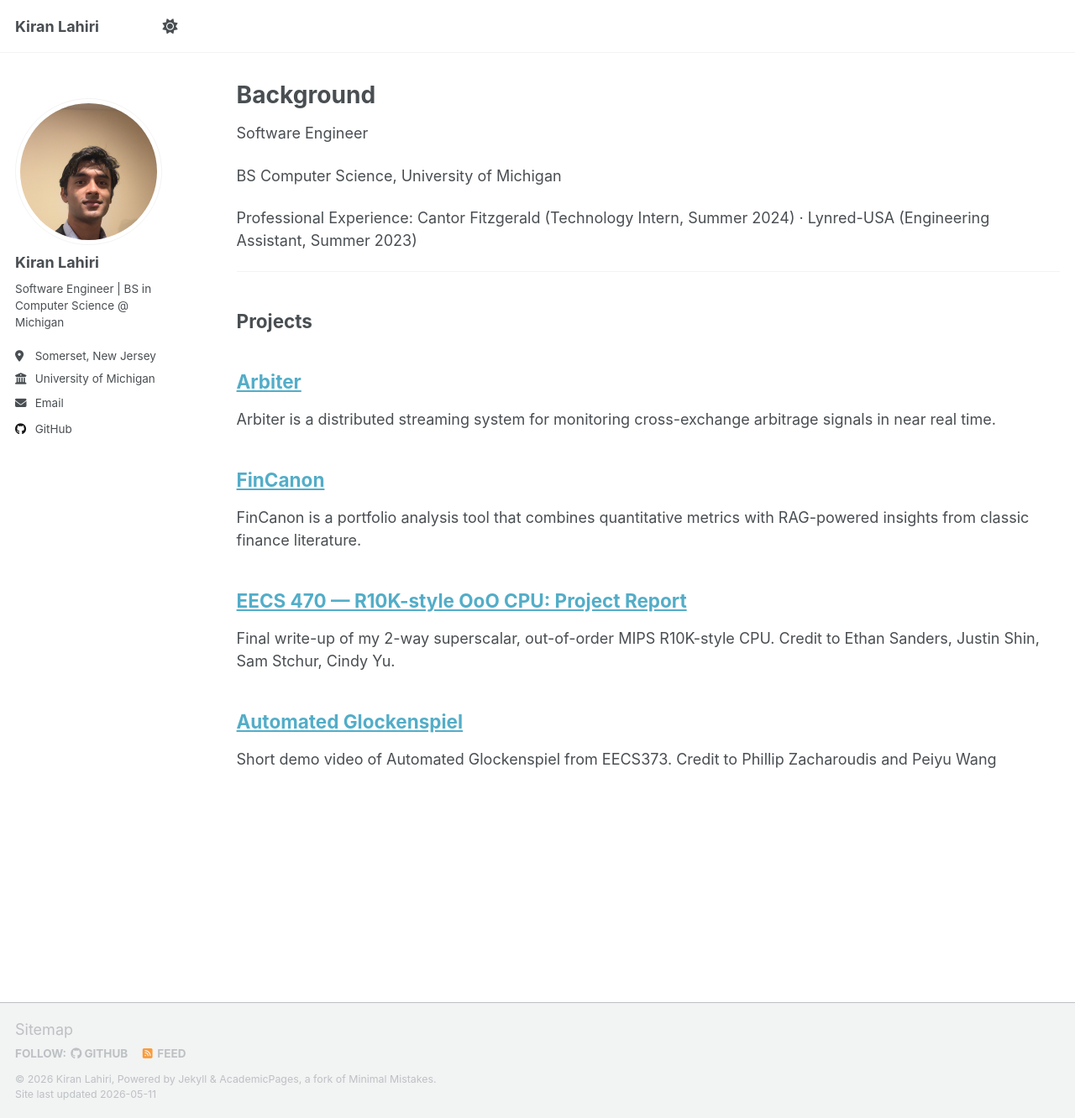
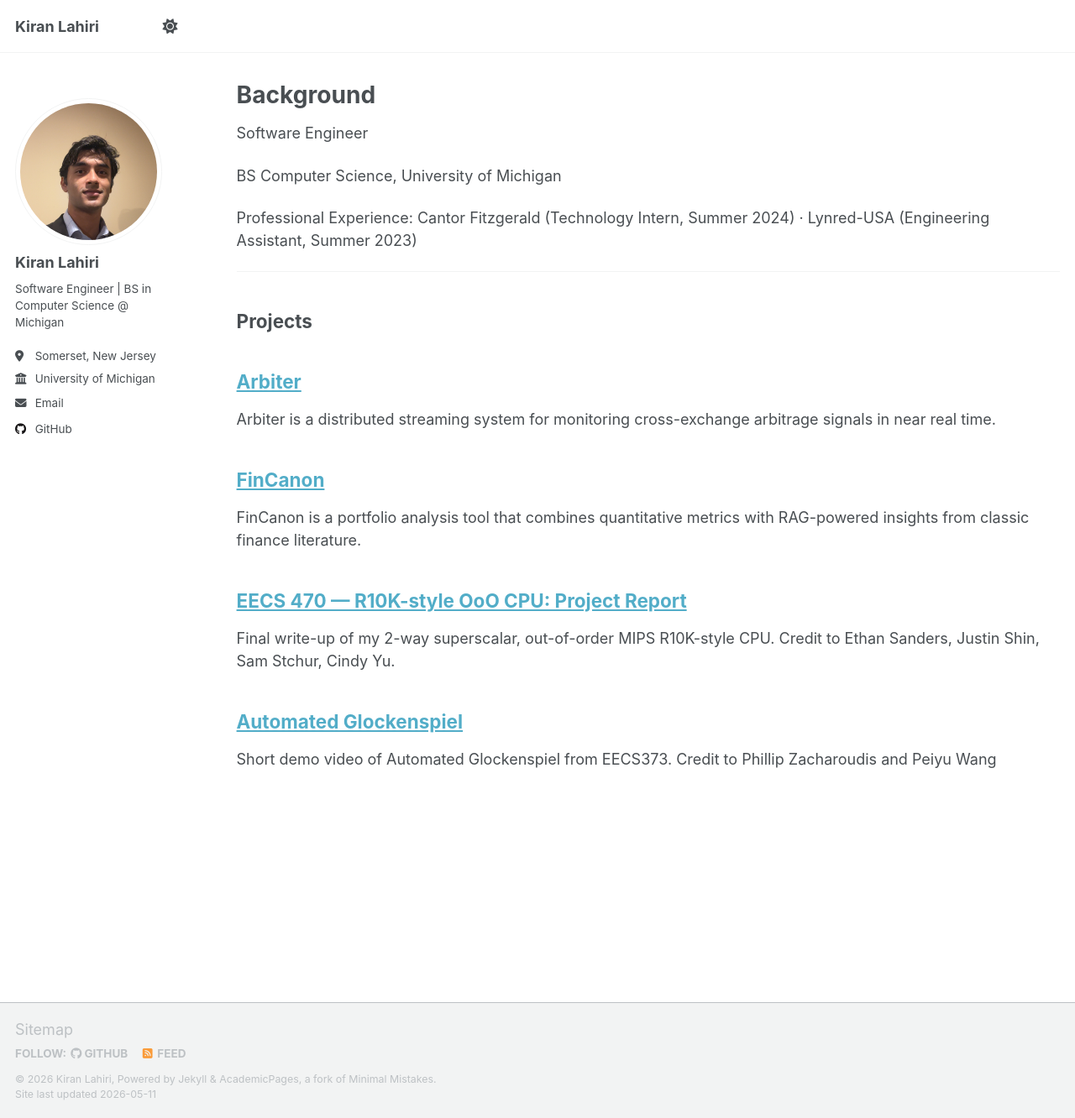
Before and after one commit to kiranlahiri/kiranlahiri.github.io, a Jekyll site: the page built from _pages/about.md, in a window 1280 px wide and 1332 px high. Shown: the whole window at 84% size. Built offline with Jekyll 4.4.1, drawn with Linux system fonts in a browser that asks for light colours; a script that is not in the unit is left out.

Commit message:
moving center down

```diff
--- a/_sass/layout/_sidebar.scss
+++ b/_sass/layout/_sidebar.scss
@@ -99,7 +99,7 @@
     width: 175px;
     height: 175px;
     object-fit: cover;
-    object-position: center 20%;
+    object-position: center 30%;
 
     @include breakpoint($large) {
       padding: 5px;
```
